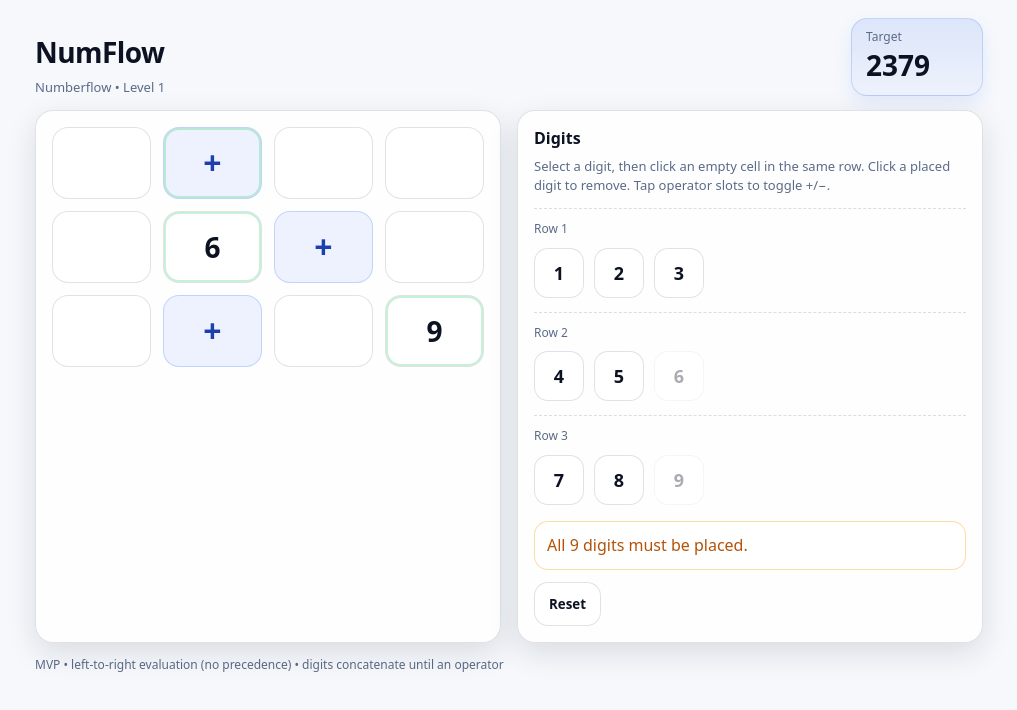
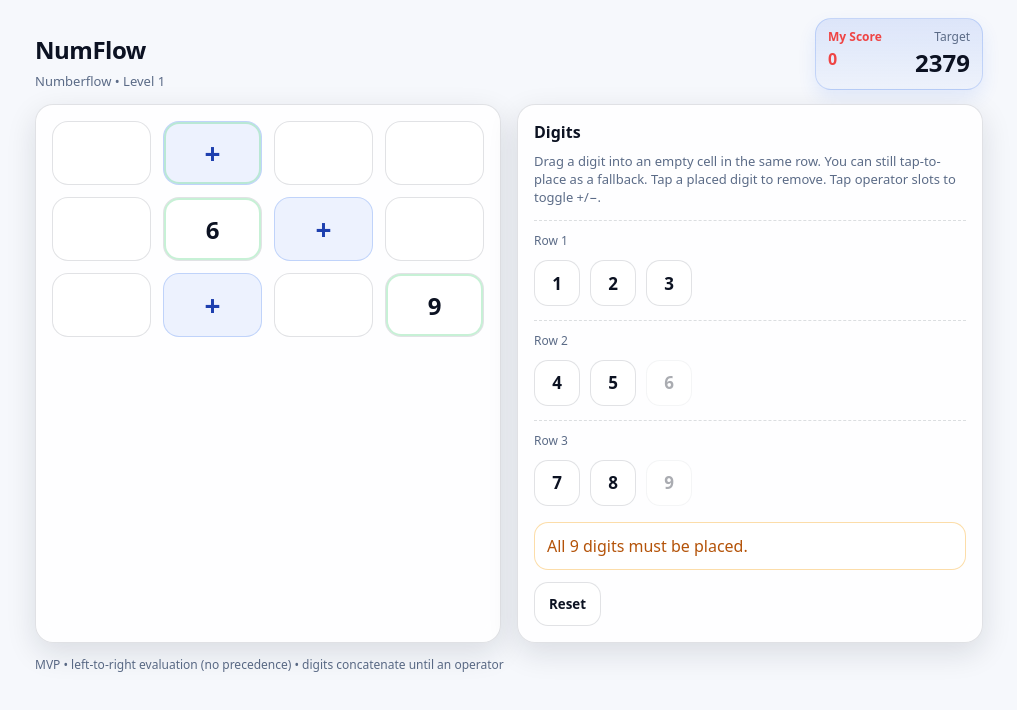
Before and after one commit to ericargyle/NumFlow, a React (Vite) app: page / in a window 1280 px wide. Shown: the top 710 px of the page, without its empty margins (131-1148 px from the left). Built offline with nearby package versions, Linux system fonts and the light colour scheme.

Commit message:
Add My Score + drag-and-drop digits + tighter layout

```diff
--- a/package.json
+++ b/package.json
@@ -10,6 +10,8 @@
     "preview": "vite preview"
   },
   "dependencies": {
+    "@dnd-kit/core": "^6.3.1",
+    "@dnd-kit/modifiers": "^9.0.0",
     "react": "^19.2.0",
     "react-dom": "^19.2.0"
   },
--- a/src/App.css
+++ b/src/App.css
@@ -31,7 +31,7 @@
 .title {
   font-weight: 850;
   letter-spacing: -0.02em;
-  font-size: 28px;
+  font-size: 24px;
 }
 
 .subtitle {
@@ -44,9 +44,33 @@
   background: linear-gradient(180deg, rgba(37, 99, 235, 0.12), rgba(37, 99, 235, 0.04));
   border: 1px solid rgba(37, 99, 235, 0.20);
   border-radius: 16px;
-  padding: 10px 14px;
+  padding: 10px 12px;
   box-shadow: 0 8px 18px rgba(37, 99, 235, 0.10);
-  min-width: 132px;
+  min-width: 168px;
+}
+
+.targetTop {
+  display: flex;
+  justify-content: space-between;
+  align-items: flex-start;
+  gap: 12px;
+}
+
+.scoreLabel {
+  font-size: 12px;
+  font-weight: 850;
+  color: var(--danger);
+}
+
+.scoreValue {
+  margin-top: 2px;
+  font-size: 16px;
+  font-weight: 900;
+  color: var(--danger);
+}
+
+.targetRight {
+  text-align: right;
 }
 
 .targetLabel {
@@ -55,8 +79,8 @@
 }
 
 .targetValue {
-  font-size: 28px;
-  font-weight: 850;
+  font-size: 24px;
+  font-weight: 900;
 }
 
 .main {
@@ -94,13 +118,13 @@
 
 /* Touch-first tap targets */
 .cell {
-  height: 72px;
+  height: 64px;
   min-height: 44px;
   border-radius: 16px;
   border: 1px solid var(--border);
   background: rgba(255, 255, 255, 0.9);
   color: var(--text);
-  font-size: 28px;
+  font-size: 24px;
   font-weight: 850;
   cursor: pointer;
   display: grid;
@@ -108,6 +132,11 @@
   user-select: none;
   -webkit-user-select: none;
   transition: transform 120ms ease, box-shadow 120ms ease, border-color 120ms ease;
+}
+
+.cell.over {
+  border-color: rgba(37, 99, 235, 0.6);
+  box-shadow: 0 0 0 4px rgba(37, 99, 235, 0.10);
 }
 
 .cell:active {
@@ -118,7 +147,7 @@
   background: rgba(37, 99, 235, 0.08);
   border-color: rgba(37, 99, 235, 0.22);
   color: #1e40af;
-  font-size: 32px;
+  font-size: 28px;
 }
 
 .cell.empty {
@@ -165,18 +194,22 @@
 }
 
 .digitBtn {
-  width: 50px;
-  height: 50px;
+  width: 46px;
+  height: 46px;
   border-radius: 14px;
   border: 1px solid var(--border);
   background: rgba(255, 255, 255, 0.95);
   color: var(--text);
-  font-weight: 850;
-  font-size: 18px;
-  cursor: pointer;
+  font-weight: 900;
+  font-size: 17px;
+  cursor: grab;
   user-select: none;
   -webkit-user-select: none;
   transition: transform 120ms ease, box-shadow 120ms ease, border-color 120ms ease;
+}
+
+.digitBtn.dragging {
+  cursor: grabbing;
 }
 
 .digitBtn:active {
--- a/src/App.tsx
+++ b/src/App.tsx
@@ -1,8 +1,25 @@
 import { useMemo, useState } from 'react'
 import './App.css'
 import { SAMPLE_PUZZLES, type Cell, cloneGrid, evaluateGrid, validatePuzzleRules } from './numflow'
+import {
+  DndContext,
+  PointerSensor,
+  useDraggable,
+  useDroppable,
+  useSensor,
+  useSensors,
+  type DragEndEvent,
+} from '@dnd-kit/core'
+import { restrictToWindowEdges } from '@dnd-kit/modifiers'
 
 type Selected = { row: number; digit: number } | null
+
+type DragData = { kind: 'digit'; row: number; digit: number }
+
+type CellId = `cell:${number}:${number}`
+function cellId(r: number, c: number): CellId {
+  return `cell:${r}:${c}`
+}
 
 function cellLabel(cell: Cell): string {
   if (cell.kind === 'empty') return ''
@@ -10,11 +27,82 @@ function cellLabel(cell: Cell): string {
   return cell.value
 }
 
+function DraggableDigit({ row, digit, disabled, active, onPick }: { row: number; digit: number; disabled: boolean; active: boolean; onPick: () => void }) {
+  const id = `digit:${row}:${digit}`
+  const { attributes, listeners, setNodeRef, transform, isDragging } = useDraggable({
+    id,
+    data: { kind: 'digit', row, digit } satisfies DragData,
+    disabled,
+  })
+
+  const style: React.CSSProperties = {
+    transform: transform ? `translate3d(${transform.x}px, ${transform.y}px, 0)` : undefined,
+    opacity: isDragging ? 0.6 : undefined,
+  }
+
+  return (
+    <button
+      ref={setNodeRef}
+      style={style}
+      className={['digitBtn', disabled ? 'disabled' : '', active ? 'active' : '', isDragging ? 'dragging' : ''].filter(Boolean).join(' ')}
+      disabled={disabled}
+      onClick={onPick}
+      {...listeners}
+      {...attributes}
+    >
+      {digit}
+    </button>
+  )
+}
+
+function DroppableCell({
+  r,
+  c,
+  canDrop,
+  children,
+  className,
+  onClick,
+}: {
+  r: number
+  c: number
+  canDrop: boolean
+  children: React.ReactNode
+  className: string
+  onClick: () => void
+}) {
+  const { setNodeRef, isOver } = useDroppable({
+    id: cellId(r, c),
+    data: { r, c },
+    disabled: !canDrop,
+  })
+
+  return (
+    <button
+      ref={setNodeRef}
+      className={[className, isOver ? 'over' : ''].filter(Boolean).join(' ')}
+      onClick={onClick}
+    >
+      {children}
+    </button>
+  )
+}
+
 function App() {
   const puzzle = SAMPLE_PUZZLES[0]
 
   const [grid, setGrid] = useState<Cell[][]>(() => cloneGrid(puzzle.grid))
   const [selected, setSelected] = useState<Selected>(null)
+  const [myScore] = useState<number>(() => {
+    const v = localStorage.getItem('numflow:score')
+    const n = v ? Number(v) : 0
+    return Number.isFinite(n) ? n : 0
+  })
+
+  const sensors = useSensors(
+    useSensor(PointerSensor, {
+      activationConstraint: { distance: 6 },
+    }),
+  )
 
   const usedDigits = useMemo(() => {
     const used = new Set<number>()
@@ -23,7 +111,6 @@ function App() {
   }, [grid])
 
   const status = useMemo(() => {
-    // Only evaluate when complete.
     try {
       const rules = validatePuzzleRules(puzzle, grid)
       if (!rules.ok) return { state: 'invalid' as const, message: rules.error ?? 'Invalid.' }
@@ -63,10 +150,7 @@ function App() {
     })
   }
 
-  const placeDigit = (r: number, c: number) => {
-    if (!selected) return
-    const { row: fromRow, digit } = selected
-
+  const placeDigit = (r: number, c: number, fromRow: number, digit: number) => {
     // Must place into same row tray
     if (fromRow !== r) return
     if (usedDigits.has(digit)) return
@@ -84,7 +168,25 @@ function App() {
     const cell = grid[r][c]
     if (cell.kind === 'op') return toggleOp(r, c)
     if (cell.kind === 'digit') return clearDigit(r, c)
-    return placeDigit(r, c)
+
+    // fallback: click-to-place
+    if (!selected) return
+    placeDigit(r, c, selected.row, selected.digit)
+  }
+
+  const onDragEnd = (event: DragEndEvent) => {
+    const overId = event.over?.id
+    const activeData = event.active.data.current as DragData | undefined
+    if (!overId || !activeData || activeData.kind !== 'digit') return
+
+    // overId like cell:r:c
+    if (typeof overId !== 'string' || !overId.startsWith('cell:')) return
+    const [, rs, cs] = overId.split(':')
+    const r = Number(rs)
+    const c = Number(cs)
+    if (!Number.isFinite(r) || !Number.isFinite(c)) return
+
+    placeDigit(r, c, activeData.row, activeData.digit)
   }
 
   return (
@@ -94,36 +196,61 @@ function App() {
           <div className="title">NumFlow</div>
           <div className="subtitle">{puzzle.title} • Level {puzzle.level}</div>
         </div>
-        <div className="target">
+
+        <div className="target" aria-label="Score and target">
+          <div className="targetTop">
+            <div className="score">
+              <div className="scoreLabel">My Score</div>
+              <div className="scoreValue">{myScore}</div>
+            </div>
+
+            <div className="targetRight">
               <div className="targetLabel">Target</div>
               <div className="targetValue">{puzzle.target}</div>
+            </div>
+          </div>
         </div>
       </header>
 
       <main className="main">
+        <DndContext sensors={sensors} modifiers={[restrictToWindowEdges]} onDragEnd={onDragEnd}>
           <section className="grid" aria-label="Puzzle grid">
             {grid.map((row, r) => (
               <div className="gridRow" key={r}>
                 {row.map((cell, c) => {
                   const isGiven = cell.kind !== 'empty' && !!cell.given
                   const kind = cell.kind
+
+                  const canDrop = cell.kind === 'empty'
+
                   const classes = ['cell', kind, isGiven ? 'given' : '', selected && cell.kind === 'empty' ? 'placeable' : '']
                     .filter(Boolean)
                     .join(' ')
 
-                return (
-                  <button
-                    key={c}
-                    className={classes}
-                    onClick={() => onCellClick(r, c)}
-                    aria-label={
+                  const ariaLabel =
                     cell.kind === 'op'
                       ? `Operator ${cell.value}${cell.given ? ', given' : ', tap to toggle'}`
                       : cell.kind === 'digit'
                         ? `Digit ${cell.value}${cell.given ? ', given' : ', tap to remove'}`
                         : 'Empty cell'
+
+                  if (cell.kind === 'empty') {
+                    return (
+                      <DroppableCell
+                        key={c}
+                        r={r}
+                        c={c}
+                        canDrop={canDrop}
+                        className={classes}
+                        onClick={() => onCellClick(r, c)}
+                      >
+                        <span aria-label={ariaLabel}>{cellLabel(cell)}</span>
+                      </DroppableCell>
+                    )
                   }
-                  >
+
+                  return (
+                    <button key={c} className={classes} onClick={() => onCellClick(r, c)} aria-label={ariaLabel}>
                       <span>{cellLabel(cell)}</span>
                     </button>
                   )
@@ -134,7 +261,7 @@ function App() {
 
           <section className="trays" aria-label="Available digits">
             <div className="trayTitle">Digits</div>
-          <div className="trayHint">Select a digit, then click an empty cell in the same row. Click a placed digit to remove. Tap operator slots to toggle +/−.</div>
+            <div className="trayHint">Drag a digit into an empty cell in the same row. You can still tap-to-place as a fallback. Tap a placed digit to remove. Tap operator slots to toggle +/−.</div>
 
             {puzzle.rowDigits.map((digits, r) => (
               <div className="tray" key={r}>
@@ -144,14 +271,7 @@ function App() {
                     const disabled = usedDigits.has(d)
                     const active = selected?.row === r && selected.digit === d
                     return (
-                    <button
-                      key={d}
-                      className={['digitBtn', disabled ? 'disabled' : '', active ? 'active' : ''].filter(Boolean).join(' ')}
-                      disabled={disabled}
-                      onClick={() => setSelected({ row: r, digit: d })}
-                    >
-                      {d}
-                    </button>
+                      <DraggableDigit key={d} row={r} digit={d} disabled={disabled} active={active} onPick={() => setSelected({ row: r, digit: d })} />
                     )
                   })}
                 </div>
@@ -165,6 +285,7 @@ function App() {
               </button>
             </div>
           </section>
+        </DndContext>
       </main>
 
       <footer className="footer">MVP • left-to-right evaluation (no precedence) • digits concatenate until an operator</footer>
```
Also changed, not shown: 1 other file (tests, documents, lock files or other folders). Lines whose indentation alone changed are shown as unchanged.
